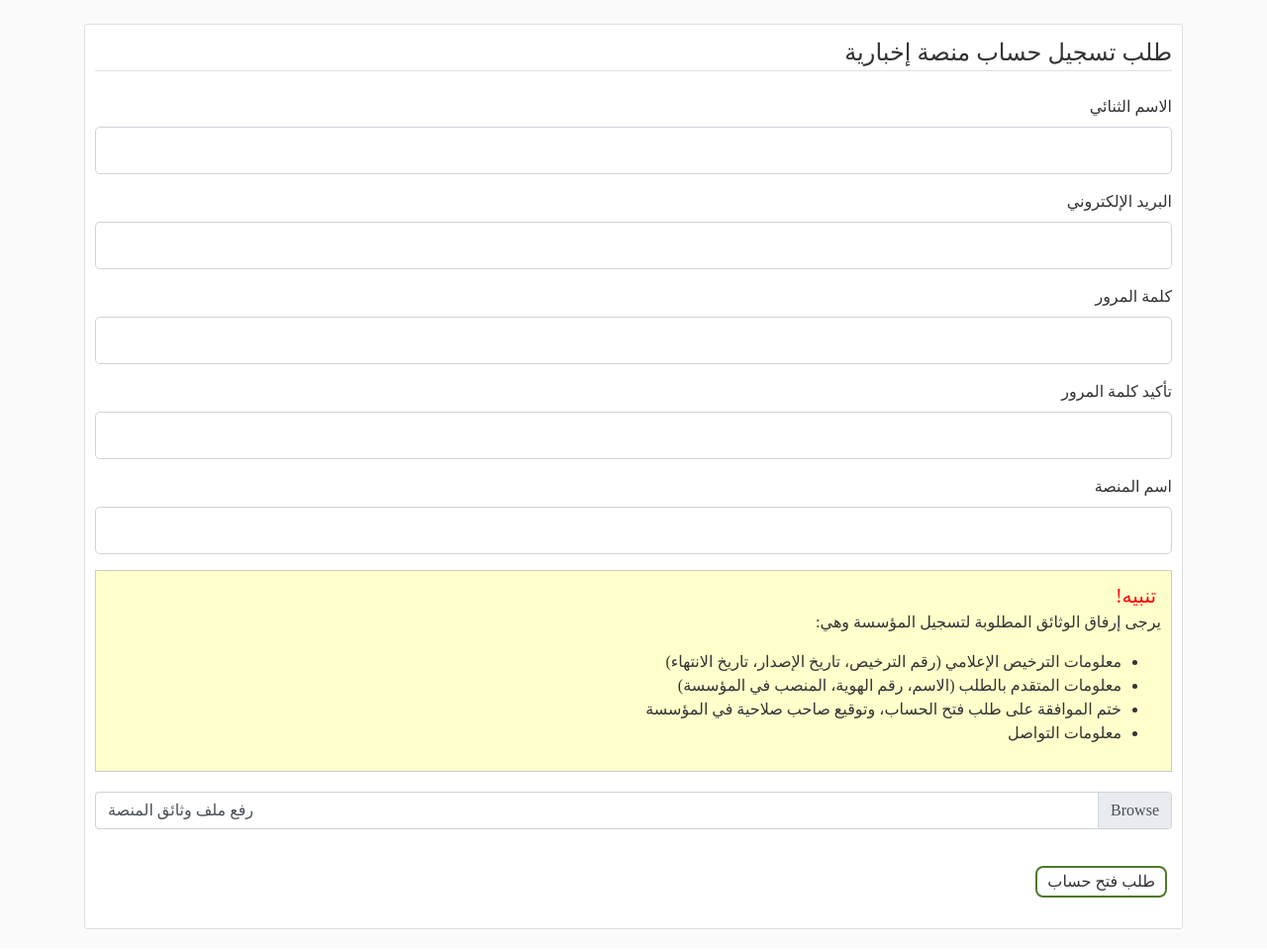
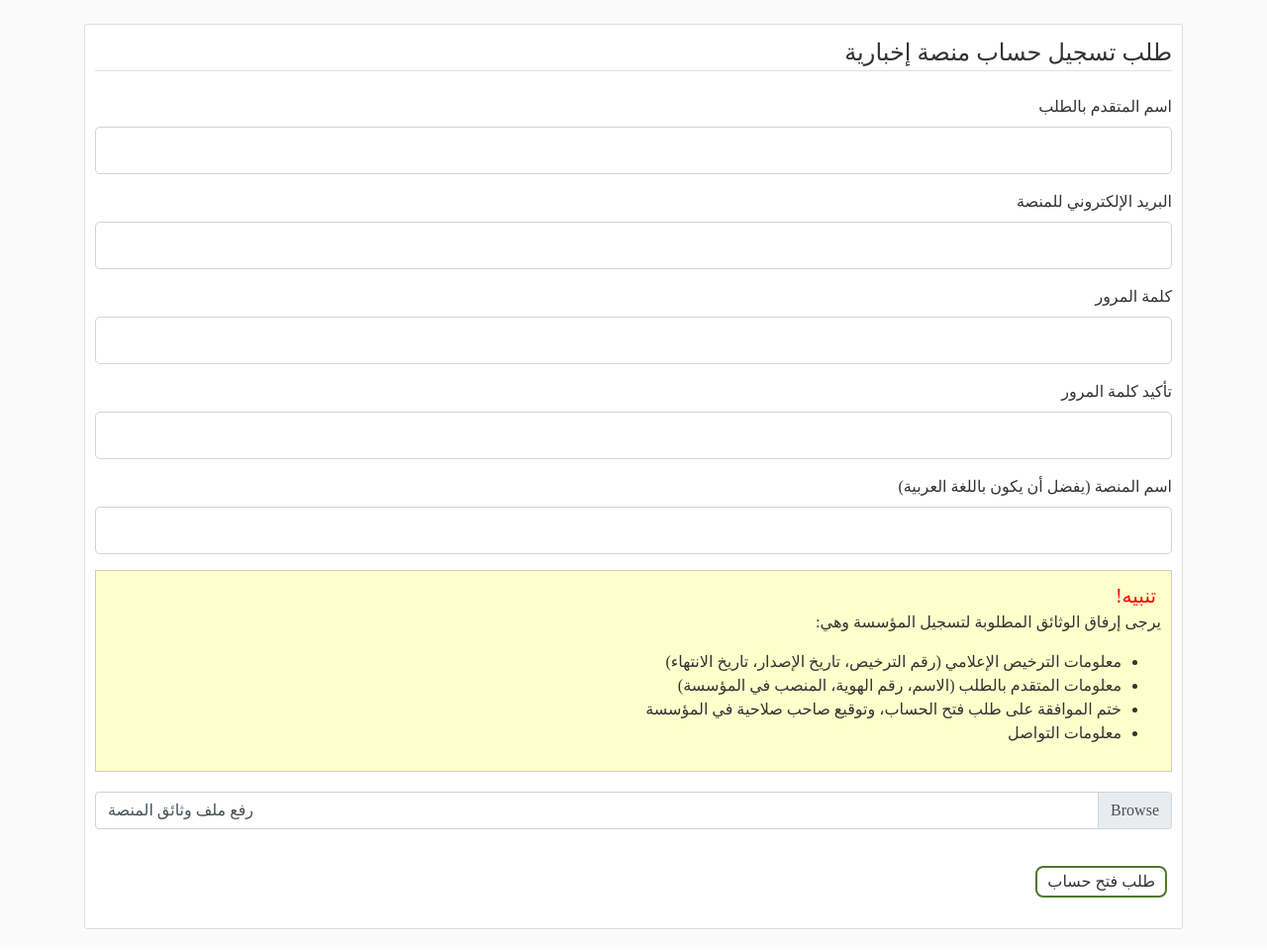
Before and after one commit to joodk1/2024-GP-5, a Flask app: page /register_request in a window 1280 px wide. Shown: the part 126-1086 px from the top of the page at 99% size. Run offline with Flask 3, Linux system fonts and the light colour scheme; some libraries are stand-ins or nearby versions; some web fonts are replaced.

Commit message:
minor edits
fixed some UI texts

```diff
--- a/flask_shayek/flaskblog/forms.py
+++ b/flask_shayek/flaskblog/forms.py
@@ -8,8 +8,8 @@ class LoginForm(FlaskForm):
     submit = SubmitField('تسجيل الدخول')
 
 class RegistrationRequestForm(FlaskForm):
-    username = StringField('الاسم الثنائي', validators=[DataRequired()])
-    email = StringField('البريد الإلكتروني', validators=[DataRequired(), Email()])
+    username = StringField('اسم المتقدم بالطلب', validators=[DataRequired()])
+    email = StringField('البريد الإلكتروني للمنصة', validators=[DataRequired(), Email()])
     password = PasswordField('كلمة المرور', validators=[
         DataRequired(),
         Length(min=8, max=20, message='يجب أن تكون كلمة المرور بين 8 و20 حرفًا'),
@@ -20,7 +20,7 @@ class RegistrationRequestForm(FlaskForm):
         DataRequired(),
         EqualTo('password', message='يجب أن تتطابق كلمة المرور')
     ])
-    company_name = StringField('اسم المنصة', validators=[DataRequired()])
+    company_name = StringField('اسم المنصة (يفضل أن يكون باللغة العربية)', validators=[DataRequired()])
     company_docs = FileField('وثائق المنصة', validators=[DataRequired()])
     verified = BooleanField('تم التحقق', default=False)
     submit = SubmitField('طلب فتح حساب')
--- a/flask_shayek/flaskblog/static/main.css
+++ b/flask_shayek/flaskblog/static/main.css
@@ -165,10 +165,12 @@ body {
   animation: spin 2s linear infinite;
   align-items: center;
 }
+
 @keyframes spin {
   0% { transform: rotate(0deg); }
   100% { transform: rotate(360deg); }
 }
+
 #result {
   font-weight: bold;
   font-style: italic;
--- a/flask_shayek/flaskblog/templates/admin_dashboard.html
+++ b/flask_shayek/flaskblog/templates/admin_dashboard.html
@@ -3,7 +3,7 @@
 <div class="content-section">
     {% for key, request in requests.items() %}
     <div>
-        <p><strong>اسم المستخدم:</strong> {{ request['username'] }}</p>
+        <p><strong>اسم المتقدم بالطلب:</strong> {{ request['username'] }}</p>
         <p><strong>البريد الالكتروني:</strong> {{ request['email'] }}</p>
         <p><strong>اسم المنصة:</strong> {{ request['company_name'] }}</p>
         <p><strong>الملفات المرفقة:</strong> <a href="{{ request['company_docs_url'] }}" target="_blank">تنزيل المرفقات</a></p>
--- a/flask_shayek/requirements.txt
+++ b/flask_shayek/requirements.txt
@@ -17,6 +17,7 @@ contourpy==1.2.1
 cryptography==42.0.5
 cycler==0.12.1
 cymem==2.0.8
+dlib @ file:///C:/Users/huaweii/OneDrive/Documents/GitHub/2024-GP-5/flask_shayek/dlib-19.24.1-cp311-cp311-win_amd64.whl
 
 dnspython==2.6.1
 email_validator==2.1.1
```
Lines whose indentation alone changed are shown as unchanged.
